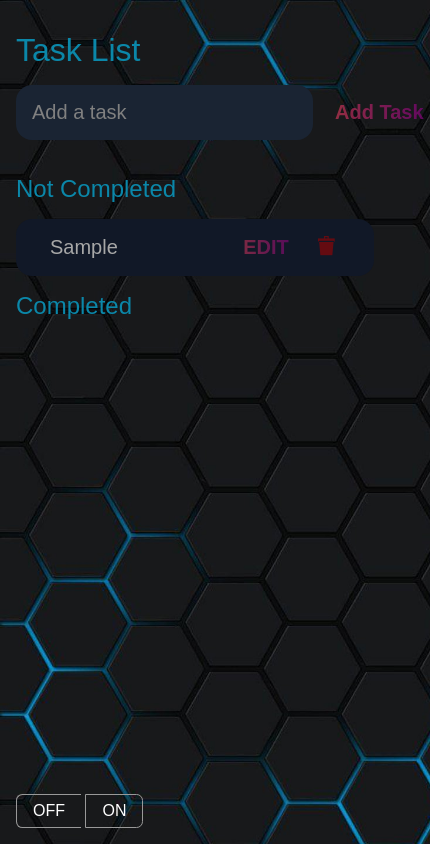
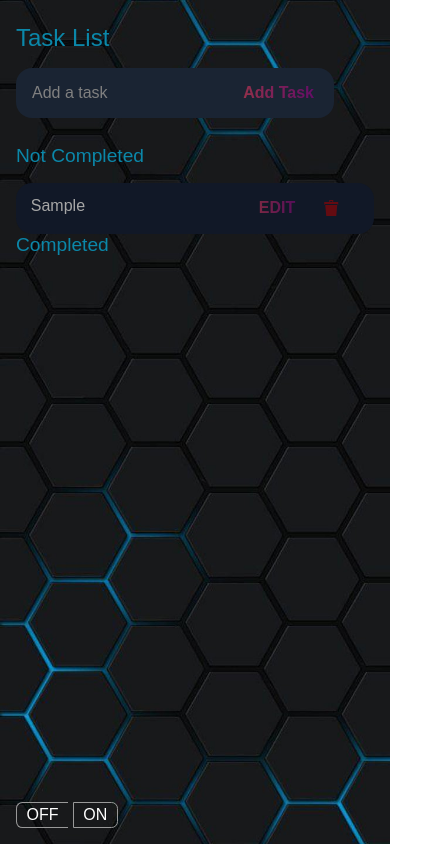
Before and after one commit to Showytam/To-do-list, a plain HTML site: page index.html in a window 390 px wide. Both pictures are taken after typing "Sample" into the empty fields and a click on the input "Add Task". Shown: the whole page, 430 px wide, since content can reach past the window. Drawn offline with Linux system fonts and the light colour scheme; files whose address does not match are found by name.

Commit message:
added media query

```diff
--- a/css/main.css
+++ b/css/main.css
@@ -1,13 +1,17 @@
 * {
   box-sizing: border-box;
   margin: 0;
-   font-family: "Fira sans", sans-serif;
+  font-family: 'Fira sans', sans-serif;
+}
+
+html,
+body {
+  min-height: 100vh;
 }
 
 body {
   display: flex;
   flex-direction: column;
-   min-height: 100vh;
   background: url(../images/02.jpg);
   background-size: cover;
   background-repeat: no-repeat;
@@ -228,7 +232,7 @@ main {
 .form-toggle-item {
   display: inline-block;
 }
-.form-toggle-item input[type="radio"] {
+.form-toggle-item input[type='radio'] {
   display: none;
 }
 .form-toggle-item label {
@@ -249,9 +253,87 @@ main {
   border-right: 1px solid #999;
 }
 
-.form-toggle .item-1 input[type="radio"]:checked + label {
+.form-toggle .item-1 input[type='radio']:checked + label {
   background: #1c1c1d;
 }
-.form-toggle .item-2 input[type="radio"]:checked + label {
+.form-toggle .item-2 input[type='radio']:checked + label {
   background: #15273f;
 }
+
+@media (max-width: 750px) {
+  header {
+  max-width: 720px;
+    padding: 1.5rem 1rem;
+  }
+
+  .icon-bin2 {
+    font-size: 1rem;
+  }
+
+  .task .actions .edit {
+    font-size: 1rem;
+  }
+
+  #new-task-input {
+    flex: auto;
+    margin-right: 40px;
+    font-size: 1rem;
+  }
+
+  #new-task-submit {
+    font-size: 1rem;
+    position: absolute;
+    right: 70px;
+    top: 83px;
+  }
+
+  header h1 {
+    font-size: 1.5rem;
+  }
+
+  .completed h2,
+  .not-completed h2 {
+    font-size: 1.2rem;
+  }
+
+  #tasks_not-completed .task {
+    max-width: 600px;
+    width: 100%;
+    margin-right: 40px;
+    padding: 0.8rem 0.8rem 0.8rem 0.8rem;
+  margin: 0 auto;
+  }
+
+  #tasks-completed .task {
+    max-width: 600px;
+    width: 100%;
+    margin-right: 40px;
+    padding: 0.8rem 0.8rem 0.8rem 0.8rem;
+  }
+
+  #tasks_not-completed .task .content {
+    flex: auto;
+  }
+
+  #tasks-completed .task .content {
+    flex: auto;
+  }
+
+  #tasks_not-completed .task .content .text {
+    font-size: 1rem;
+  }
+
+  #tasks-completed .task .content .text {
+    font-size: 1rem;
+  }
+
+  .form-toggle-item label {
+    display: inline-block;
+    padding: 0 0.6rem;
+    line-height: 1.5rem;
+    border: 1px solid #999;
+    border-right: none;
+    cursor: pointer;
+    user-select: none;
+  }
+}
```
Lines whose indentation alone changed are shown as unchanged.
